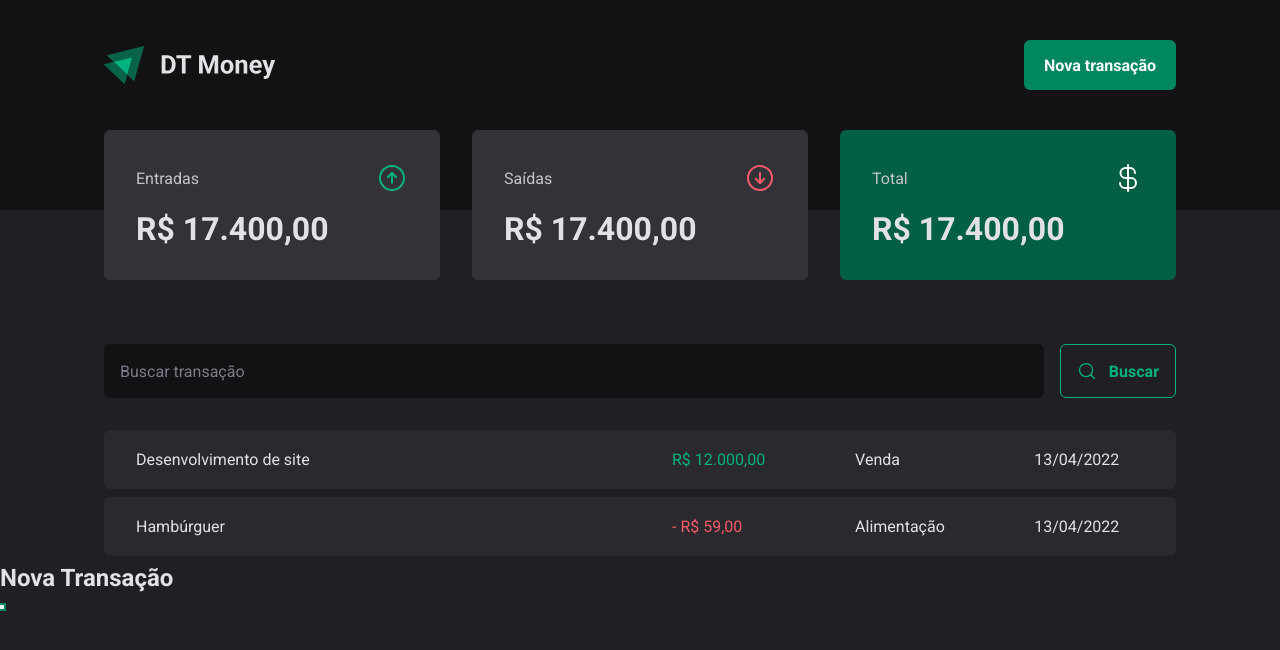
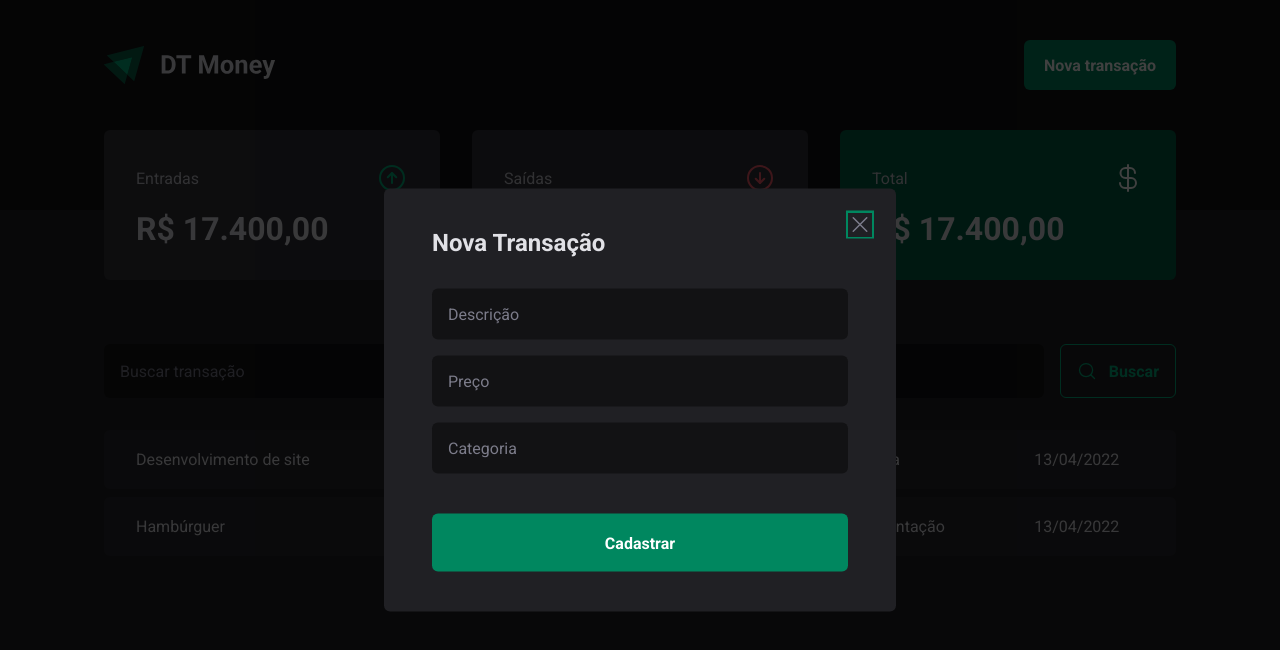
Before and after one commit to Olinadss/dt-money, a React (Vite) app: page / in a window 1280 px wide. Both pictures are taken after a click on the button "Nova transação". Shown: the top 650 px of the page. Built offline with nearby package versions, Linux system fonts and the light colour scheme.

Commit message:
feat: finaliza estilização do modal de nova transação

```diff
--- a/src/components/Header/index.tsx
+++ b/src/components/Header/index.tsx
@@ -3,6 +3,7 @@
 import * as Dialog from '@radix-ui/react-dialog'
 
 import logoImg from '../../assets/logo.svg'
+import { NewTransactionModal } from '../NewTransactionModal'
 
 export function Header() {
 	return (
@@ -14,14 +15,8 @@
 					<Dialog.Trigger asChild>
 						<NewTransactionButton>Nova transação</NewTransactionButton>
 					</Dialog.Trigger>
-					<Dialog.Portal>
-						<Dialog.Overlay className='overlay' />
-						<Dialog.Content>
-							<Dialog.Title>Nova Transação</Dialog.Title>
 
-							<Dialog.Close />
-						</Dialog.Content>
-					</Dialog.Portal>
+					<NewTransactionModal />
 				</Dialog.Root>
 			</HeaderContent>
 		</HeaderContainer>
--- /dev/null
+++ b/src/components/NewTransactionModal/index.tsx
@@ -0,0 +1,26 @@
+import * as Dialog from '@radix-ui/react-dialog'
+import { CloseButton, Content, Overlay } from './styles'
+import { X } from 'phosphor-react'
+
+export function NewTransactionModal() {
+	return (
+		<Dialog.Portal>
+			<Overlay className='overlay' />
+			<Content>
+				<Dialog.Title>Nova Transação</Dialog.Title>
+
+				<CloseButton>
+					<X size={24} />
+				</CloseButton>
+
+				<form action=''>
+					<input type='text' placeholder='Descrição' required />
+					<input type='number' placeholder='Preço' required />
+					<input type='text' placeholder='Categoria' required />
+
+					<button type='submit'>Cadastrar</button>
+				</form>
+			</Content>
+		</Dialog.Portal>
+	)
+}
--- /dev/null
+++ b/src/components/NewTransactionModal/styles.ts
@@ -0,0 +1,70 @@
+import { styled } from 'styled-components'
+
+import * as Dialog from '@radix-ui/react-dialog'
+
+export const Overlay = styled(Dialog.Overlay)`
+	position: fixed;
+	width: 100vw;
+	height: 100vh;
+	inset: 0;
+	background: rgba(0, 0, 0, 0.75);
+`
+
+export const Content = styled(Dialog.Content)`
+	min-width: 32rem;
+	border-radius: 6px;
+	padding: 2.5rem 3rem;
+	background: ${({ theme }) => theme['gray-800']};
+
+	position: fixed;
+	top: 50%;
+	left: 50%;
+	transform: translate(-50%, -50%);
+
+	form {
+		margin-top: 2rem;
+
+		display: flex;
+		flex-direction: column;
+		gap: 1rem;
+
+		input {
+			border-radius: 6px;
+			border: 0;
+			background: ${({ theme }) => theme['gray-900']};
+			color: ${({ theme }) => theme['gray-300']};
+			padding: 1rem;
+
+			&::placeholder {
+				color: ${({ theme }) => theme['gray-500']};
+			}
+		}
+
+		button[type='submit'] {
+			height: 58px;
+			border: 0;
+			background: ${({ theme }) => theme['green-500']};
+			color: ${({ theme }) => theme.white};
+			font-weight: bold;
+			padding: 0 1.25rem;
+			border-radius: 6px;
+			margin-top: 1.5rem;
+			cursor: pointer;
+
+			&:hover {
+				background: ${({ theme }) => theme['green-700']};
+				transition: background-color 0.2s;
+			}
+		}
+	}
+`
+export const CloseButton = styled(Dialog.Close)`
+	position: absolute;
+	background: transparent;
+	border: 0;
+	top: 1.5rem;
+	right: 1.5rem;
+	line-height: 0;
+	cursor: pointer;
+	color: ${({ theme }) => theme['gray-500']};
+`
```
